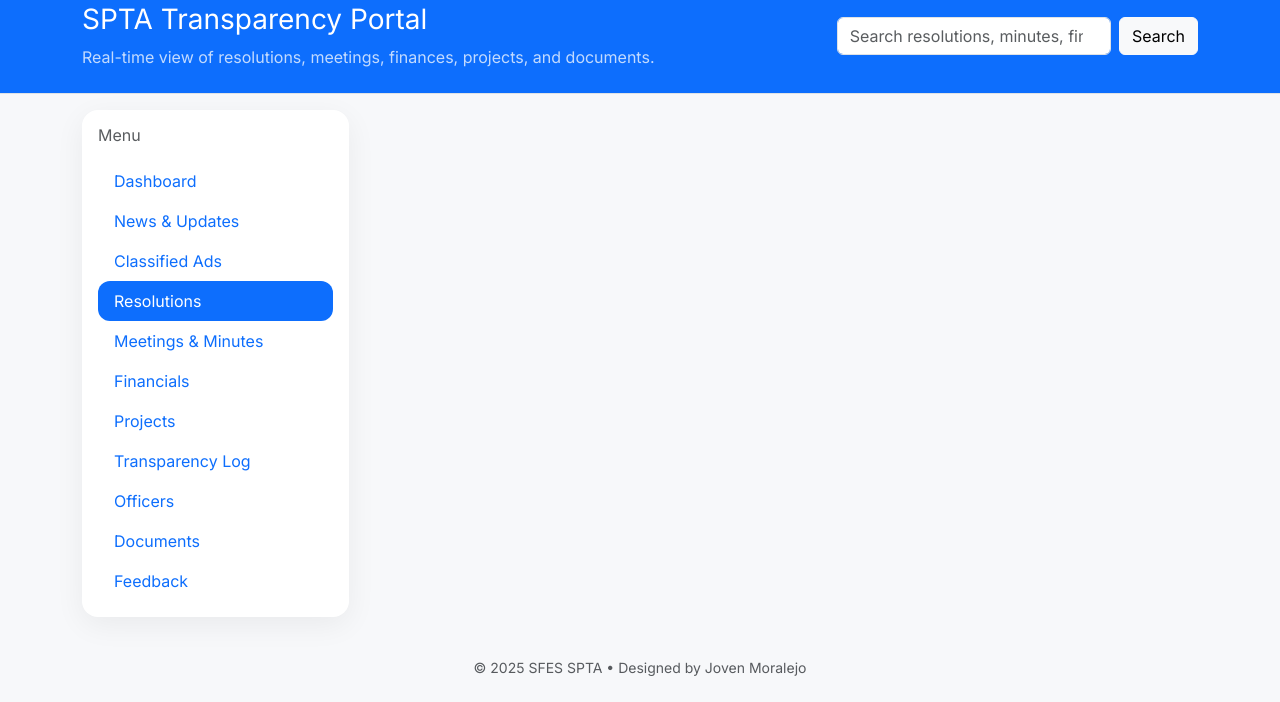
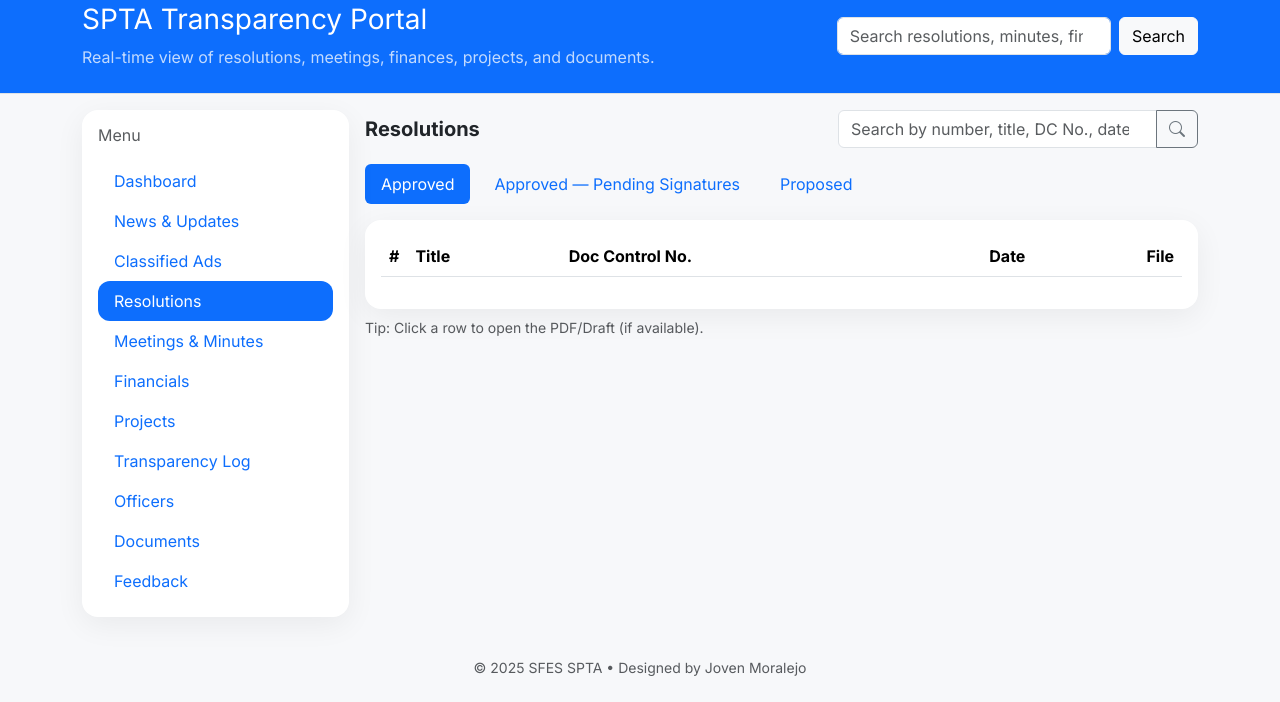
Before and after one commit to tumbletech/sfes-2025-spta, a plain HTML site: page index.html in a window 1280 px wide. Both pictures are taken after a click on the tab "Resolutions". Shown: the part 102-804 px from the top of the page. Drawn offline with nearby package versions, Linux system fonts and the light colour scheme.

Commit message:
Update index.html

```diff
--- a/index.html
+++ b/index.html
@@ -298,6 +298,100 @@
           </div></div>
         </section>
 
+        <!-- NEW: Resolutions with sub-tabs -->
+        <section class="tab-pane fade" id="tab-resolutions">
+          <div class="d-flex flex-column flex-md-row justify-content-between align-items-start align-items-md-center gap-3 mb-3">
+            <h2 class="h5 section-title mb-0">Resolutions</h2>
+            <div class="input-group" style="max-width:360px;">
+              <input id="resSearch" type="search" class="form-control" placeholder="Search by number, title, DC No., date…" />
+              <button class="btn btn-outline-secondary" onclick="filterRes()"><i class="bi bi-search"></i></button>
+            </div>
+          </div>
+
+          <ul class="nav nav-pills gap-2 mb-3" id="resTabs" role="tablist">
+            <li class="nav-item" role="presentation">
+              <button class="nav-link active" id="tab-approved" data-bs-toggle="pill" data-bs-target="#res-approved" type="button" role="tab">Approved</button>
+            </li>
+            <li class="nav-item" role="presentation">
+              <button class="nav-link" id="tab-pending" data-bs-toggle="pill" data-bs-target="#res-pending" type="button" role="tab">Approved — Pending Signatures</button>
+            </li>
+            <li class="nav-item" role="presentation">
+              <button class="nav-link" id="tab-proposed" data-bs-toggle="pill" data-bs-target="#res-proposed" type="button" role="tab">Proposed</button>
+            </li>
+          </ul>
+
+          <div class="tab-content">
+            <!-- Approved -->
+            <div class="tab-pane fade show active" id="res-approved" role="tabpanel" aria-labelledby="tab-approved">
+              <div class="card shadow-soft">
+                <div class="card-body">
+                  <div class="table-responsive">
+                    <table class="table align-middle">
+                      <thead>
+                        <tr>
+                          <th style="width:1%">#</th>
+                          <th>Title</th>
+                          <th>Doc Control No.</th>
+                          <th>Date</th>
+                          <th style="width:1%">File</th>
+                        </tr>
+                      </thead>
+                      <tbody id="tblApproved"></tbody>
+                    </table>
+                  </div>
+                </div>
+              </div>
+            </div>
+
+            <!-- Approved – Pending Signatures -->
+            <div class="tab-pane fade" id="res-pending" role="tabpanel" aria-labelledby="tab-pending">
+              <div class="card shadow-soft">
+                <div class="card-body">
+                  <div class="table-responsive">
+                    <table class="table align-middle">
+                      <thead>
+                        <tr>
+                          <th style="width:1%">#</th>
+                          <th>Title</th>
+                          <th>Doc Control No.</th>
+                          <th>Date</th>
+                          <th>Pending</th>
+                          <th style="width:1%">File</th>
+                        </tr>
+                      </thead>
+                      <tbody id="tblPending"></tbody>
+                    </table>
+                  </div>
+                </div>
+              </div>
+            </div>
+
+            <!-- Proposed -->
+            <div class="tab-pane fade" id="res-proposed" role="tabpanel" aria-labelledby="tab-proposed">
+              <div class="card shadow-soft">
+                <div class="card-body">
+                  <div class="table-responsive">
+                    <table class="table align-middle">
+                      <thead>
+                        <tr>
+                          <th style="width:1%">#</th>
+                          <th>Title</th>
+                          <th>Proposed By</th>
+                          <th>Date</th>
+                          <th style="width:1%">Draft</th>
+                        </tr>
+                      </thead>
+                      <tbody id="tblProposed"></tbody>
+                    </table>
+                  </div>
+                </div>
+              </div>
+            </div>
+          </div>
+
+          <div class="text-muted small mt-2">Tip: Click a row to open the PDF/Draft (if available).</div>
+        </section>
+
         <!-- Officers -->
         <section class="tab-pane fade" id="tab-officers">
           <h2 class="h5 section-title mb-3">SPTA Officers (SY 2025–2026)</h2>
```
